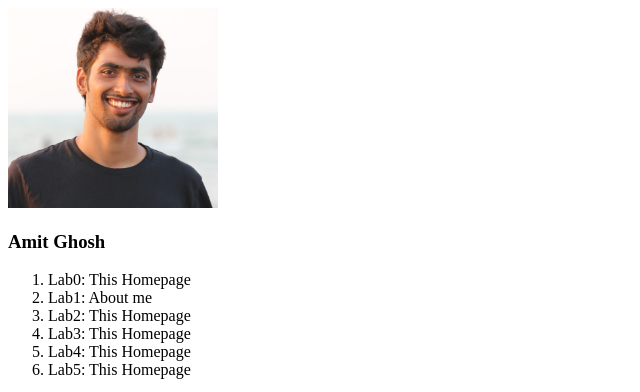
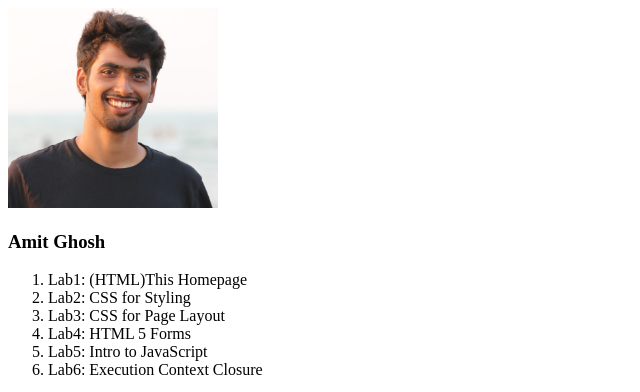
Before and after one commit to amitbd1508/wap.github.io, a plain HTML site: page index.html in a window 1280 px wide. Shown: the top 392 px of the page, without its empty margins (0-640 px from the left). Drawn offline with Linux system fonts and the light colour scheme.

Commit message:
add all lab list

```diff
--- a/index.html
+++ b/index.html
@@ -11,13 +11,12 @@
     <h3>Amit Ghosh</h3>
 
     <ol>
-        <li>Lab0: This Homepage</li>
-        <li>Lab1: About me</li>
-        <li>Lab2: This Homepage</li>
-        <li>Lab3: This Homepage</li>
-        <li>Lab4: This Homepage</li>
-        <li>Lab5: This Homepage</li>
-
+        <li>Lab1: (HTML)This Homepage</li>
+        <li>Lab2: CSS for Styling</li>
+        <li>Lab3: CSS for Page Layout</li>
+        <li>Lab4: HTML 5 Forms</li>
+        <li>Lab5: Intro to JavaScript</li>
+        <li>Lab6: Execution Context Closure</li>
     </ol>
 
 
```
Also changed, not shown: problem1.html (deleted).
